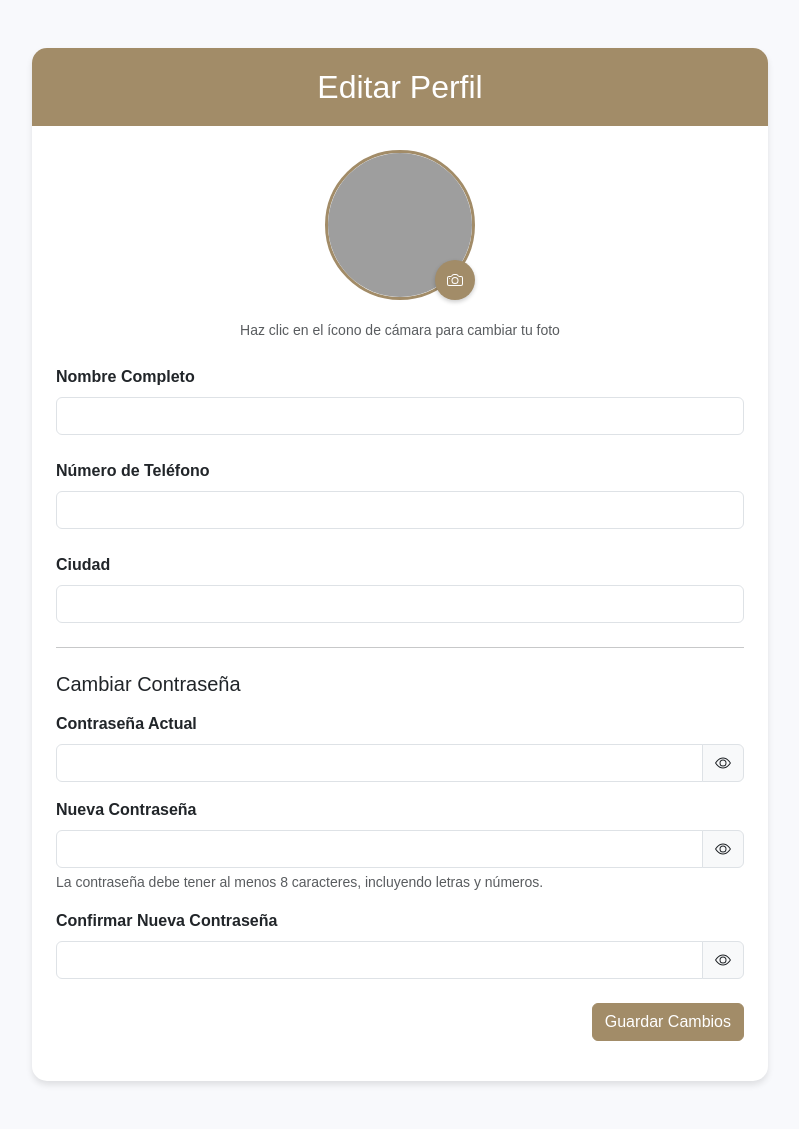
After one commit to jeangrajales/Cuidando_Huellas, a Django app: page /editar_usuario/ in a window 1280 px wide. The commit adds this page. Shown: the whole page, without its empty margins (240-1039 px from the left). Run offline with Django 5.2, Linux system fonts and the light colour scheme; some libraries are stand-ins or nearby versions; grey boxes are pictures that could not be loaded.

Commit message:
ch2.21.17-Alpha.1

```diff
--- /dev/null
+++ b/cuidandoHuellas/static/css/usuarios/editar_usuario.css
@@ -0,0 +1,95 @@
+:root {
+    --primary-color: #A28C68;
+    --primary-hover: #2e59d9;
+    --success-color: #1cc88a;
+    --bg-light: #f8f9fc;
+}
+
+body {
+    background-color: var(--bg-light);
+    font-family: 'Nunito', sans-serif;
+}
+
+.profile-card {
+    border-radius: 15px;
+    box-shadow: 0 4px 6px rgba(0, 0, 0, 0.1);
+    border: none;
+}
+
+.profile-header {
+    background-color: var(--primary-color);
+    color: white;
+    border-radius: 15px 15px 0 0;
+    padding: 20px;
+}
+
+.form-control:focus {
+    border-color: var(--primary-color);
+    box-shadow: 0 0 0 0.25rem rgba(78, 115, 223, 0.25);
+}
+
+.btn-primary {
+    background-color: var(--primary-color);
+    border-color: var(--primary-color);
+}
+
+.btn-primary:hover {
+    background-color: var(--primary-hover);
+    border-color: var(--primary-hover);
+}
+
+.form-label {
+    font-weight: 600;
+}
+
+.toggle-password {
+    cursor: pointer;
+}
+
+.save-success {
+    display: none;
+    background-color: var(--success-color);
+    color: white;
+    padding: 15px;
+    border-radius: 10px;
+    margin-top: 20px;
+    text-align: center;
+}
+
+.profile-pic-container {
+    position: relative;
+    width: 150px;
+    height: 150px;
+    margin: 0 auto 20px;
+}
+
+.profile-pic {
+    width: 150px;
+    height: 150px;
+    border-radius: 50%;
+    object-fit: cover;
+    border: 3px solid var(--primary-color);
+}
+
+.profile-pic-edit {
+    position: absolute;
+    right: 0;
+    bottom: 0;
+    background-color: var(--primary-color);
+    width: 40px;
+    height: 40px;
+    border-radius: 50%;
+    display: flex;
+    align-items: center;
+    justify-content: center;
+    cursor: pointer;
+    box-shadow: 0 2px 4px rgba(0, 0, 0, 0.2);
+}
+
+.profile-pic-edit:hover {
+    background-color: var(--primary-hover);
+}
+
+#profilePicInput {
+    display: none;
+}
--- a/cuidandoHuellas/templates/administrador/base_sesion.html
+++ b/cuidandoHuellas/templates/administrador/base_sesion.html
@@ -43,6 +43,7 @@
             </div>
 
             {% if request.session.pista %}
+
                 <div class="d-flex align-items-center">
                     <div class="dropdown me-3">
                         <button class="btn dropdown-toggle" type="button" data-bs-toggle="dropdown" aria-expanded="false">
@@ -56,7 +57,7 @@
                                 </a>
                             </li>
                             <li>
-                                <a class="dropdown-item" href="#">
+                                <a class="dropdown-item" href="{% url 'editar_usuario' %}">
                                     <i class="fas fa-edit"></i>
                                     Editar Perfil
                                 </a>
@@ -82,6 +83,7 @@
                             </li>
                         </ul>
                     </div>
+
                 </div>
             {% else %}
                 <div class="d-flex align-items-center">
--- /dev/null
+++ b/cuidandoHuellas/templates/usuarios/editar_usuario.html
@@ -0,0 +1,144 @@
+{% load static %}
+<html lang="es">
+<head>
+    <meta charset="UTF-8">
+    <meta name="viewport" content="width=device-width, initial-scale=1.0">
+    <title>Editar Usuario</title>
+    <link rel="stylesheet" href="{% static 'css/bootstrap.min.css' %}" >
+    <link rel="stylesheet" href="{% static 'css/usuarios/editar_usuario.css' %}" >
+</head>
+<body>
+    <div class="container py-5">
+        <div class="row justify-content-center">
+            <div class="col-lg-8">
+                <div class="card profile-card">
+                    <div class="profile-header">
+                        <h2 class="text-center mb-0">Editar Perfil</h2>
+                    </div>
+                    <div class="card-body p-4">
+                        <form id="editProfileForm" method="POST" action="{% url 'editar_usuario' %}" enctype="multipart/form-data">
+                            {% csrf_token %}
+                            <!-- Sección de foto de perfil -->
+                            <div class="text-center mb-4">
+                                <div class="profile-pic-container">
+                                    {% if usuario.foto_perfil %}
+                                    <img src="{{ usuario.foto_perfil.url }}" alt="Foto de perfil" class="profile-pic" id="profilePicPreview">
+                                    {% else %}
+                                    <img src="/api/placeholder/150/150" alt="Foto de perfil" class="profile-pic" id="profilePicPreview">
+                                    {% endif %}
+                                    <label for="profilePicInput" class="profile-pic-edit">
+                                        <svg xmlns="http://www.w3.org/2000/svg" width="16" height="16" fill="white" class="bi bi-camera" viewBox="0 0 16 16">
+                                            <path d="M15 12a1 1 0 0 1-1 1H2a1 1 0 0 1-1-1V6a1 1 0 0 1 1-1h1.172a3 3 0 0 0 2.12-.879l.83-.828A1 1 0 0 1 6.827 3h2.344a1 1 0 0 1 .707.293l.828.828A3 3 0 0 0 12.828 5H14a1 1 0 0 1 1 1v6zM2 4a2 2 0 0 0-2 2v6a2 2 0 0 0 2 2h12a2 2 0 0 0 2-2V6a2 2 0 0 0-2-2h-1.172a2 2 0 0 1-1.414-.586l-.828-.828A2 2 0 0 0 9.172 2H6.828a2 2 0 0 0-1.414.586l-.828.828A2 2 0 0 1 3.172 4H2z"/>
+                                            <path d="M8 11a2.5 2.5 0 1 1 0-5 2.5 2.5 0 0 1 0 5zm0 1a3.5 3.5 0 1 0 0-7 3.5 3.5 0 0 0 0 7zM3 6.5a.5.5 0 1 1-1 0 .5.5 0 0 1 1 0z"/>
+                                        </svg>
+                                    </label>
+                                    <input type="file" id="profilePicInput" name="profilePicInput" accept="image/*" onchange="previewProfilePic(this)">
+                                </div>
+                                <p class="text-muted small">Haz clic en el ícono de cámara para cambiar tu foto</p>
+                            </div>
+
+                            <div class="mb-4">
+                                <label for="name" class="form-label">Nombre Completo</label>
+                                <input type="text" class="form-control" id="name" name="name" value="{{ usuario.nombre_completo }}" required>
+                            </div>
+
+                            <div class="mb-4">
+                                <label for="phone" class="form-label">Número de Teléfono</label>
+                                <input type="tel" class="form-control" id="phone" name="phone" value="{{ usuario.telefono }}" required>
+                            </div>
+
+                            <div class="mb-4">
+                                <label for="city" class="form-label">Ciudad</label>
+                                <input type="text" class="form-control" id="city" name="city" value="{{ usuario.ciudad }}" required>
+                            </div>
+
+                            <hr class="my-4">
+
+                            <h5 class="mb-3">Cambiar Contraseña</h5>
+
+                            <div class="mb-3">
+                                <label for="currentPassword" class="form-label">Contraseña Actual</label>
+                                <div class="input-group">
+                                    <input type="password" class="form-control" id="currentPassword" name="currentPassword">
+                                    <span class="input-group-text toggle-password" onclick="togglePasswordVisibility('currentPassword')">
+                                        <svg xmlns="http://www.w3.org/2000/svg" width="16" height="16" fill="currentColor" class="bi bi-eye" viewBox="0 0 16 16">
+                                            <path d="M16 8s-3-5.5-8-5.5S0 8 0 8s3 5.5 8 5.5S16 8 16 8M1.173 8a13.133 13.133 0 0 1 1.66-2.043C4.12 4.668 5.88 3.5 8 3.5c2.12 0 3.879 1.168 5.168 2.457A13.133 13.133 0 0 1 14.828 8c-.058.087-.122.183-.195.288-.335.48-.83 1.12-1.465 1.755C11.879 11.332 10.119 12.5 8 12.5c-2.12 0-3.879-1.168-5.168-2.457A13.134 13.134 0 0 1 1.172 8z"/>
+                                            <path d="M8 5.5a2.5 2.5 0 1 0 0 5 2.5 2.5 0 0 0 0-5M4.5 8a3.5 3.5 0 1 1 7 0 3.5 3.5 0 0 1-7 0"/>
+                                        </svg>
+                                    </span>
+                                </div>
+                            </div>
+
+                            <div class="mb-3">
+                                <label for="newPassword" class="form-label">Nueva Contraseña</label>
+                                <div class="input-group">
+                                    <input type="password" class="form-control" id="newPassword" name="newPassword">
+                                    <span class="input-group-text toggle-password" onclick="togglePasswordVisibility('newPassword')">
+                                        <svg xmlns="http://www.w3.org/2000/svg" width="16" height="16" fill="currentColor" class="bi bi-eye" viewBox="0 0 16 16">
+                                            <path d="M16 8s-3-5.5-8-5.5S0 8 0 8s3 5.5 8 5.5S16 8 16 8M1.173 8a13.133 13.133 0 0 1 1.66-2.043C4.12 4.668 5.88 3.5 8 3.5c2.12 0 3.879 1.168 5.168 2.457A13.133 13.133 0 0 1 14.828 8c-.058.087-.122.183-.195.288-.335.48-.83 1.12-1.465 1.755C11.879 11.332 10.119 12.5 8 12.5c-2.12 0-3.879-1.168-5.168-2.457A13.134 13.134 0 0 1 1.172 8z"/>
+                                            <path d="M8 5.5a2.5 2.5 0 1 0 0 5 2.5 2.5 0 0 0 0-5M4.5 8a3.5 3.5 0 1 1 7 0 3.5 3.5 0 0 1-7 0"/>
+                                        </svg>
+                                    </span>
+                                </div>
+                                <div class="form-text">La contraseña debe tener al menos 8 caracteres, incluyendo letras y números.</div>
+                            </div>
+
+                            <div class="mb-4">
+                                <label for="confirmPassword" class="form-label">Confirmar Nueva Contraseña</label>
+                                <div class="input-group">
+                                    <input type="password" class="form-control" id="confirmPassword" name="confirmPassword">
+                                    <span class="input-group-text toggle-password" onclick="togglePasswordVisibility('confirmPassword')">
+                                        <svg xmlns="http://www.w3.org/2000/svg" width="16" height="16" fill="currentColor" class="bi bi-eye" viewBox="0 0 16 16">
+                                            <path d="M16 8s-3-5.5-8-5.5S0 8 0 8s3 5.5 8 5.5S16 8 16 8M1.173 8a13.133 13.133 0 0 1 1.66-2.043C4.12 4.668 5.88 3.5 8 3.5c2.12 0 3.879 1.168 5.168 2.457A13.133 13.133 0 0 1 14.828 8c-.058.087-.122.183-.195.288-.335.48-.83 1.12-1.465 1.755C11.879 11.332 10.119 12.5 8 12.5c-2.12 0-3.879-1.168-5.168-2.457A13.134 13.134 0 0 1 1.172 8z"/>
+                                            <path d="M8 5.5a2.5 2.5 0 1 0 0 5 2.5 2.5 0 0 0 0-5M4.5 8a3.5 3.5 0 1 1 7 0 3.5 3.5 0 0 1-7 0"/>
+                                        </svg>
+                                    </span>
+                                </div>
+                            </div>
+
+                            <div class="d-grid gap-2 d-md-flex justify-content-md-end mt-4">
+                                <!-- <button type="button" class="btn btn-secondary me-md-2" onclick="window.location.href='{% url 'pagina_usuario' %}'" >Cancelar</button> -->
+                                <button type="submit" class="btn btn-primary">Guardar Cambios</button>
+                            </div>
+                        </form>
+
+                        {% if messages %}
+                        <div class="mt-3">
+                            {% for message in messages %}
+                            <div class="alert {% if message.tags == 'success' %}alert-success{% elif message.tags == 'error' %}alert-danger{% else %}alert-info{% endif %}" role="alert">
+                                {{ message }}
+                            </div>
+                            {% endfor %}
+                        </div>
+                        {% endif %}
+                    </div>
+                </div>
+            </div>
+        </div>
+    </div>
+
+    <script src="https://cdn.jsdelivr.net/npm/bootstrap@5.3.2/dist/js/bootstrap.bundle.min.js"></script>
+    <script>
+        function togglePasswordVisibility(inputId) {
+            const passwordInput = document.getElementById(inputId);
+            if (passwordInput.type === "password") {
+                passwordInput.type = "text";
+            } else {
+                passwordInput.type = "password";
+            }
+        }
+
+        function previewProfilePic(input) {
+            if (input.files && input.files[0]) {
+                const reader = new FileReader();
+                reader.onload = function(e) {
+                    document.getElementById('profilePicPreview').src = e.target.result;
+                }
+                reader.readAsDataURL(input.files[0]);
+            }
+        }
+    </script>
+</body>
+
+
+</html>
--- a/cuidandoHuellas/urls.py
+++ b/cuidandoHuellas/urls.py
@@ -18,6 +18,7 @@ urlpatterns = [
     path('adopciones/',views.adopciones, name="adopciones"),
     path('veterinarias_asociadas/', views.veterinarias_asociadas,name="veterinarias_asociadas"),
     path('publicacion/<int:publicacion_id>/eliminar/', views.eliminar_publicacion, name='eliminar_publicacion'),
+    path('editar_usuario/', views.editar_usuario, name="editar_usuario" ),
 
     # Carrito
 
@@ -48,6 +49,4 @@ urlpatterns = [
 
 
 
-
-
 ]
--- a/cuidandoHuellas/views.py
+++ b/cuidandoHuellas/views.py
@@ -104,6 +104,8 @@ def registrarse(request):
 
     return render(request, "usuarios/registrarse.html")
 
+def editar_usuario(request):
+    return render(request, 'usuarios/editar_usuario.html')
 
 def pagina_principal(request):
     return render(request, 'pagina_principal.html')
```
Also changed, not shown: CHANGELOG.MD.
